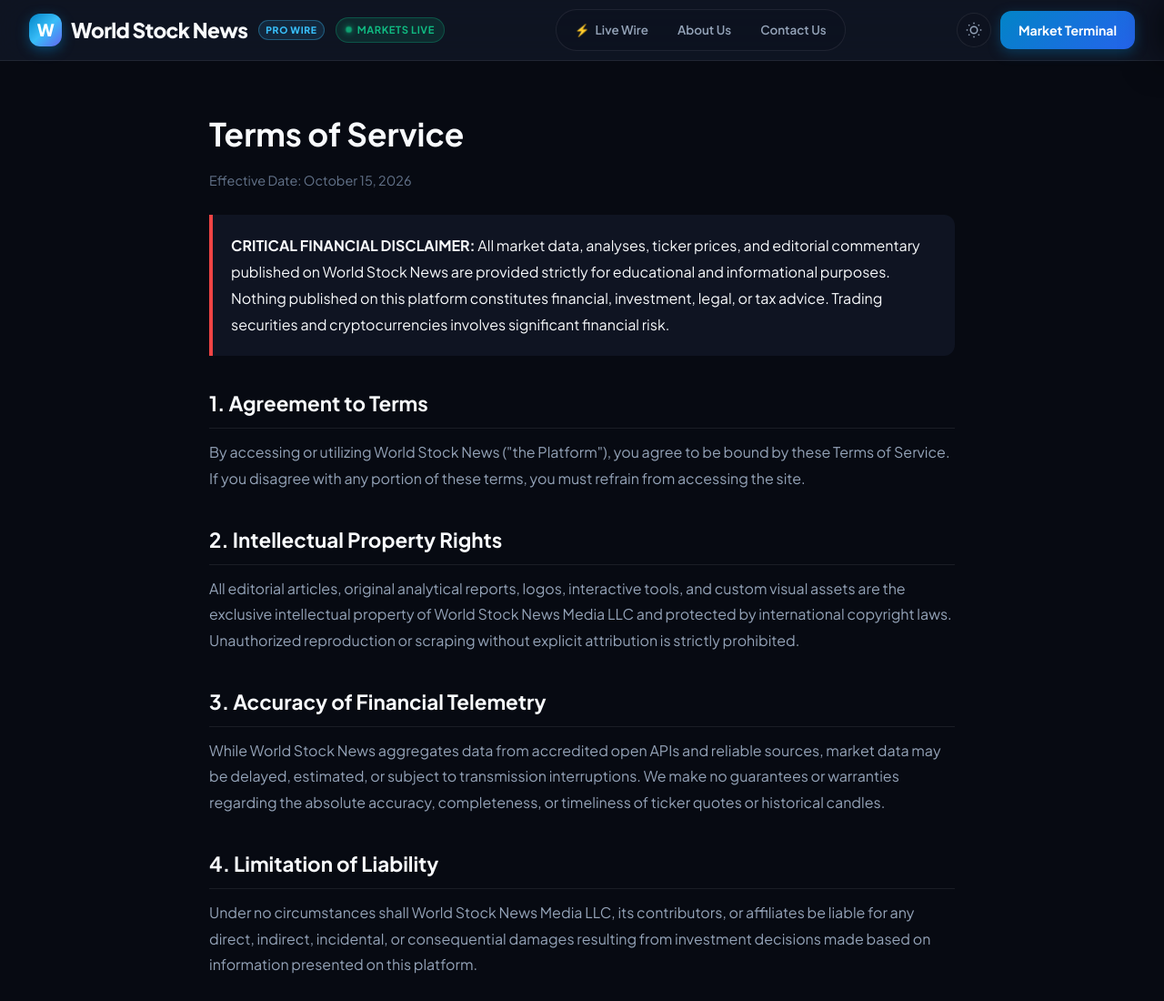
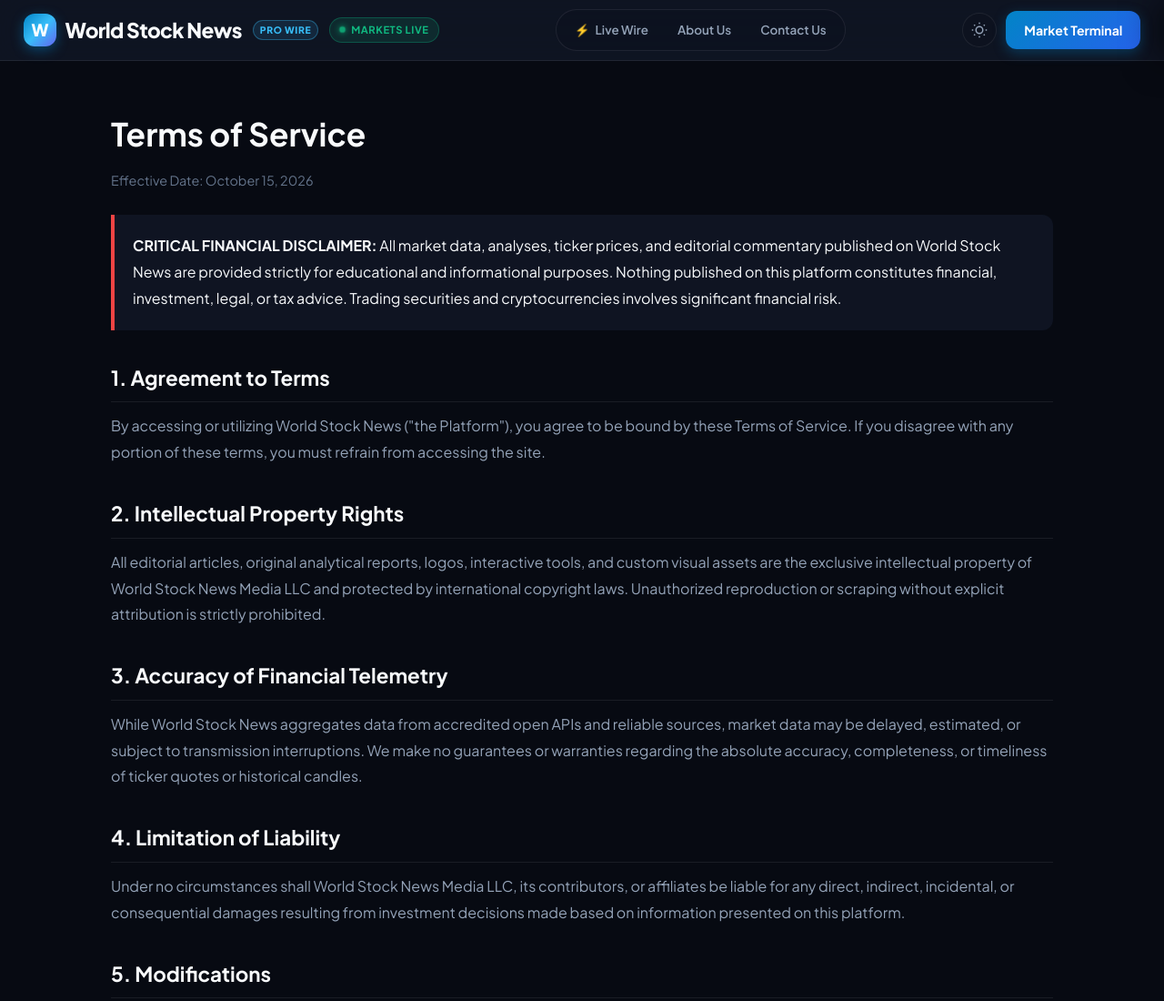
Before and after one commit to alisatechstudio/Stock-Market-News, a website: page terms.html in a window 1280 px wide. Shown: the top 1100 px of the page at 91% size. Drawn offline with Linux system fonts and the light colour scheme.

Commit message:
style(layout): adapt full device width, fluid container padding, and viewport-fit=cover

```diff
--- a/css/style.css
+++ b/css/style.css
@@ -105,6 +105,8 @@ html {
   scroll-padding-top: 80px;
   font-size: 16px;
   -webkit-text-size-adjust: 100%;
+  width: 100%;
+  max-width: 100%;
 }
 
 section[id], div[id], article[id] {
@@ -117,6 +119,8 @@ body {
   color: var(--text-primary);
   line-height: 1.6;
   min-height: 100vh;
+  width: 100%;
+  max-width: 100vw;
   overflow-x: hidden;
   -webkit-font-smoothing: antialiased;
   -moz-osx-font-smoothing: grayscale;
@@ -160,9 +164,9 @@ img {
 
 .container {
   width: 100%;
-  max-width: 1440px;
+  max-width: 100%;
   margin: 0 auto;
-  padding: 0 clamp(1rem, 3.5vw, 2rem);
+  padding: 0 clamp(0.75rem, 2vw, 2.25rem);
 }
 
 /* Custom Sleek Scrollbars */
@@ -1685,7 +1689,6 @@ img {
 
 .calendar-table {
   width: 100%;
-  min-width: 440px;
   border-collapse: collapse;
   font-size: 0.84rem;
 }
@@ -2146,6 +2149,12 @@ img {
 
 /* Tablet & Mobile Breakpoint (App-Style Experience) */
 @media (max-width: 768px) {
+  .container {
+    width: 100%;
+    max-width: 100vw;
+    padding: 0 clamp(0.75rem, 3.5vw, 1.25rem);
+  }
+
   /* Ensure Fixed Bottom Navigation Dock Never Occludes Any Page Content */
   body {
     padding-bottom: calc(72px + env(safe-area-inset-bottom, 0px)) !important;
--- a/terms.html
+++ b/terms.html
@@ -2,7 +2,7 @@
 <html lang="en" data-theme="dark">
 <head>
   <meta charset="UTF-8">
-  <meta name="viewport" content="width=device-width, initial-scale=1.0">
+  <meta name="viewport" content="width=device-width, initial-scale=1.0, viewport-fit=cover">
   <title>Terms of Service &amp; Disclaimer | World Stock News</title>
   <meta name="description" content="World Stock News Terms of Service, user agreement, and regulatory financial disclaimer.">
   <meta name="robots" content="index, follow">
@@ -31,9 +31,10 @@
   <link rel="stylesheet" href="css/style.css">
   <style>
     .legal-page-wrap {
-      max-width: 860px;
+      width: 100%;
+      max-width: 1100px;
       margin: 3rem auto 5rem;
-      padding: 0 1.25rem;
+      padding: 0 clamp(1rem, 3vw, 2rem);
       line-height: 1.8;
     }
     .legal-page-wrap h1 {
```
Also changed, not shown: about.html (+4 -3 lines), article.html (+4 -3 lines), contact.html (+4 -3 lines), index.html (+1 -1 lines), privacy-policy.html (+4 -3 lines).
